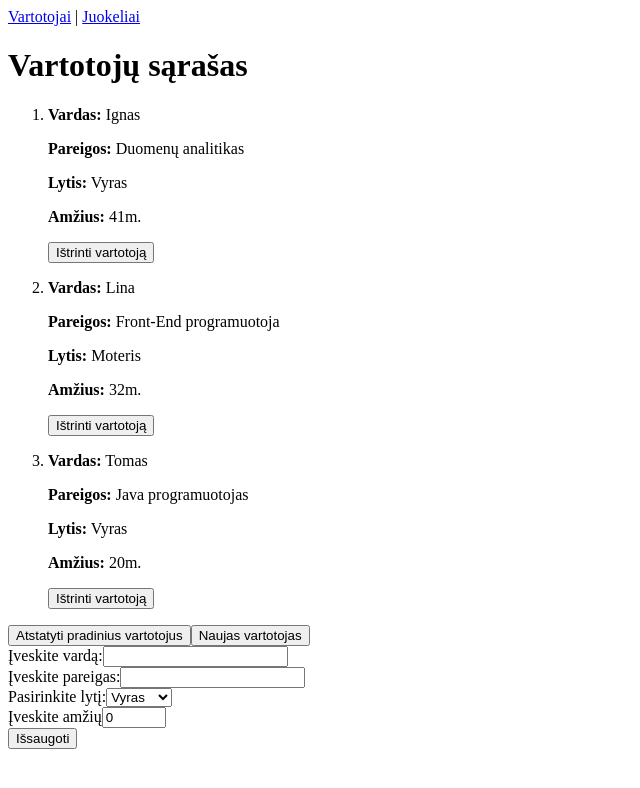
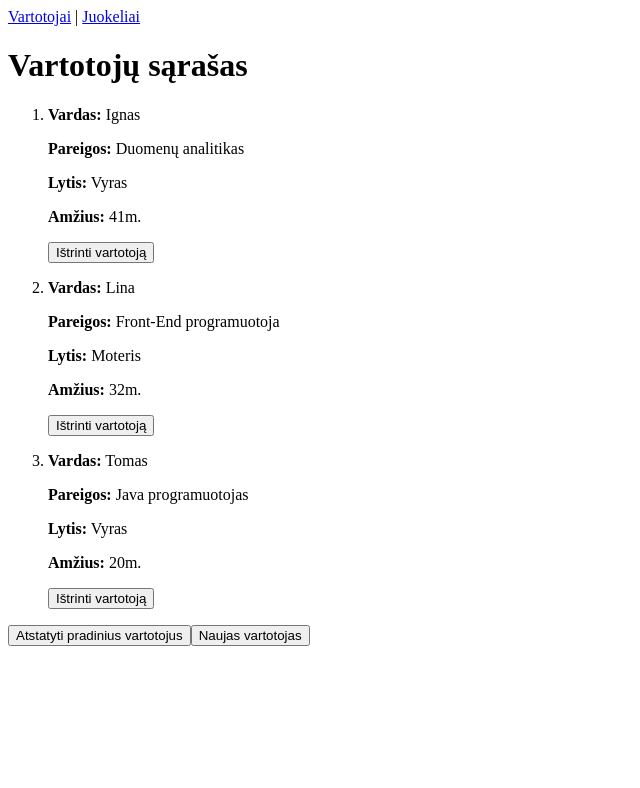
Before and after one commit to zanetarackeviciute/react-ts-task, a React (Vite) app: page / in a window 1280 px wide. Shown: the top 788 px of the page, without its empty margins (0-640 px from the left). Built offline with nearby package versions, Linux system fonts and the light colour scheme.

Commit message:
Add form's visibility

```diff
--- a/src/pages/UsersPage.tsx
+++ b/src/pages/UsersPage.tsx
@@ -83,8 +83,10 @@ const UsersPage = () => {
     }
 
     const handlerNewUser = () => {
+        setShowForm(true)
+    }
 
-    }
+    const [showForm, setShowForm] = useState(false)
 
     const submitHandlerNewUser = (event: React.FormEvent<HTMLFormElement>) => {
         event.preventDefault()
@@ -121,6 +123,8 @@ const UsersPage = () => {
             <button onClick={handlerResetUsers}>Atstatyti pradinius vartotojus</button>
             <button onClick={handlerNewUser}>Naujas vartotojas</button>
 
+            {
+                showForm && (
                 <form onSubmit={submitHandlerNewUser}>
                     <div>
                         <label htmlFor="name">Įveskite vardą:</label>
@@ -143,6 +147,8 @@ const UsersPage = () => {
                     </div>
                     <button type="submit">Išsaugoti</button>
                 </form>
+                )
+            }
         </div>
     )
 }
```
Lines whose indentation alone changed are shown as unchanged.
